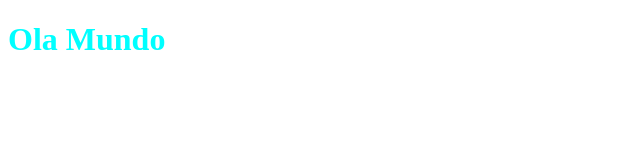
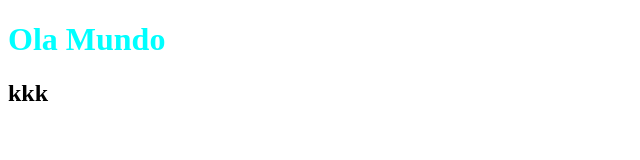
Before and after one commit to brenosilvaweb/repositorio_teste, a plain HTML site: page index.html in a window 1280 px wide. Shown: the full height of the page, 0-640 px from the left. Drawn offline with Linux system fonts and the light colour scheme.

Commit message:
Salvando mudanças antes do pull

```diff
--- a/index.html
+++ b/index.html
@@ -8,5 +8,6 @@
 </head>
 <body>
     <h1>Ola Mundo</h1>
+    <h2>kkk</h2>
 </body>
 </html>
```
